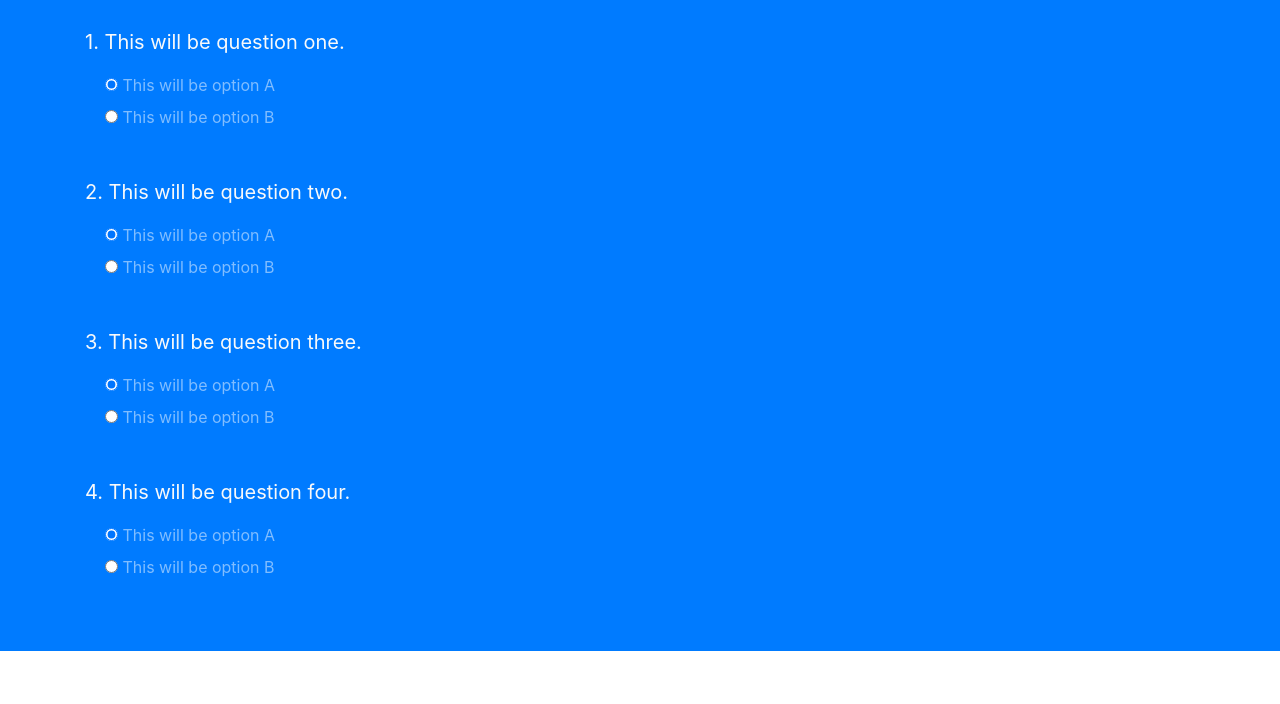
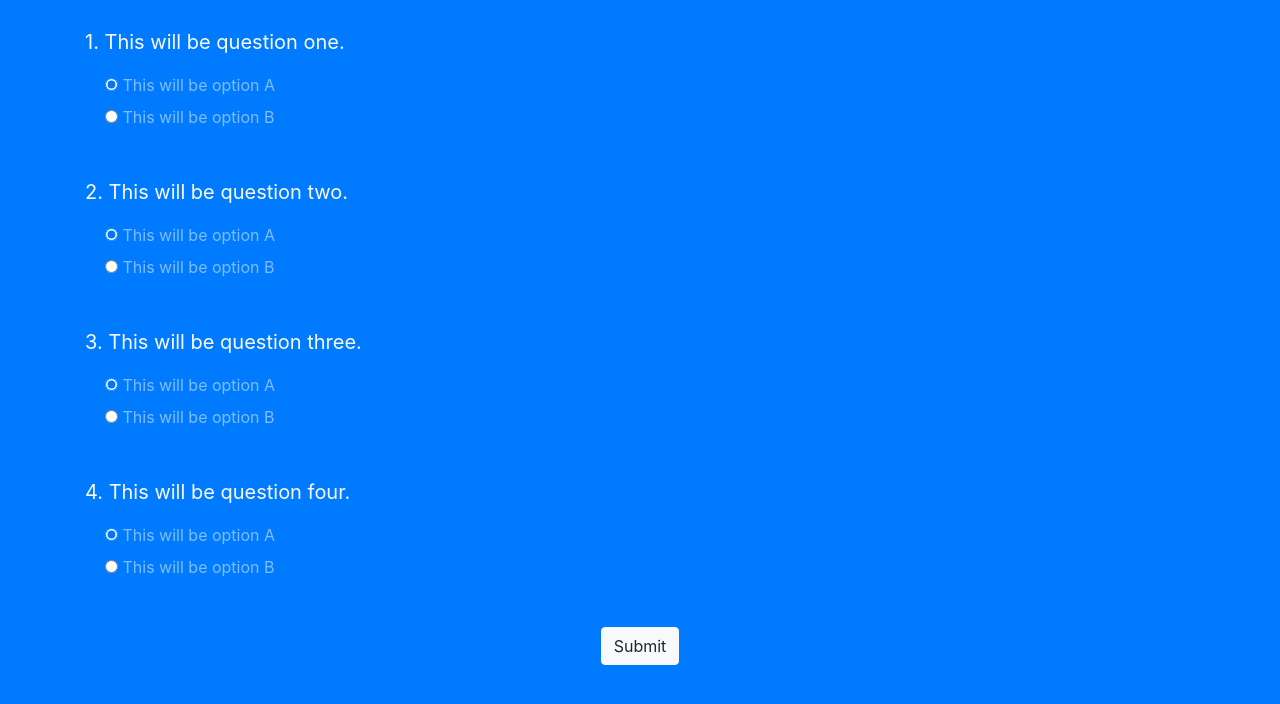
Before and after one commit to cameronhawkins10/My-Quiz, a plain HTML site: page index.html in a window 1280 px wide. Shown: the part 298-1002 px from the top of the page. Before the commit the page ends 949 px from the top, so only its background shows below. Drawn offline with nearby package versions, Linux system fonts and the light colour scheme; a script that the page names is missing.

Commit message:
add submit button

```diff
--- a/index.html
+++ b/index.html
@@ -69,6 +69,10 @@
                         <label for="" class="form-check-label">This will be option B</label>
                     </div>
                 </div>
+                <!-- submit button -->
+                <div class="text-center">
+                    <input type="submit" class="btn btn-light">
+                </div>
             </form>
         </div>
     </div>
```
